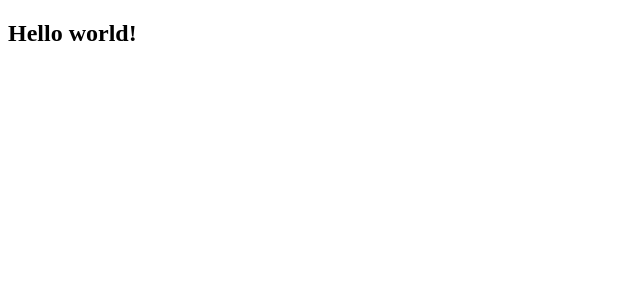
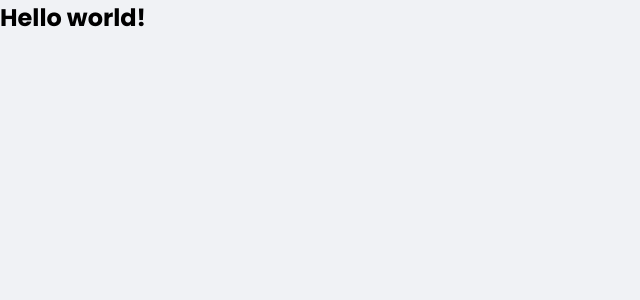
Before and after one commit to ruanvalente/dtmoney, a React (Create React App) app: page / in a window 1280 px wide. Shown: the top 300 px of the page, without its empty margins (0-640 px from the left). Built offline with nearby package versions, Linux system fonts and the light colour scheme.

Commit message:
style: added global style

```diff
--- a/package.json
+++ b/package.json
@@ -14,7 +14,8 @@
     "react-dom": "^17.0.2",
     "react-scripts": "4.0.3",
     "typescript": "^4.3.2",
-    "web-vitals": "^1.1.2"
+    "web-vitals": "^1.1.2",
+    "styled-components": "^5.3.0"
   },
   "scripts": {
     "start": "react-scripts start",
@@ -39,5 +40,8 @@
       "last 1 firefox version",
       "last 1 safari version"
     ]
+  },
+  "devDependencies": {
+    "@types/styled-components": "^5.1.9"
   }
 }
--- a/public/index.html
+++ b/public/index.html
@@ -1,10 +1,15 @@
 <!DOCTYPE html>
 <html lang="en">
   <head>
+    <link rel="preconnect" href="https://fonts.gstatic.com" />
     <meta charset="utf-8" />
     <link rel="icon" href="favicon.png" />
     <meta name="viewport" content="width=device-width, initial-scale=1" />
     <title>dtmoney</title>
+    <link
+      href="https://fonts.googleapis.com/css2?family=Poppins:wght@300;400;500;700&display=swap"
+      rel="stylesheet"
+    />
   </head>
   <body>
     <noscript>You need to enable JavaScript to run this app.</noscript>
--- a/src/App.tsx
+++ b/src/App.tsx
@@ -1,7 +1,10 @@
+import { GlobalStyle } from "./styles/globalStyle";
+
 export function App() {
   return (
     <div className="App">
       <h2>Hello world!</h2>
+      <GlobalStyle />
     </div>
   );
 }
--- /dev/null
+++ b/src/styles/globalStyle.ts
@@ -0,0 +1,58 @@
+import { createGlobalStyle } from "styled-components";
+
+export const GlobalStyle = createGlobalStyle`
+
+  :root {
+    --dt-background: #F0F2F5;
+    --dt-text: #969CB3;
+    --dt-title: #363F5F;
+    --dt-shape: #FFFFFF;
+    --dt-danger: #E62E4D;
+    --dt-success: #33CC95;
+    --dt-primary: #5429CC;
+    --dt-primary-light: #6933FF;
+  }
+
+  * {
+    margin: 0;
+    padding: 0;
+    box-sizing: border-box;
+  }
+
+  html {
+    @media (max-width: 1080px) {
+      font-size: 93.75%;
+    }
+
+    @media (max-width: 720px) {
+      font-size: 87.5%;
+    }
+  }
+
+  html, body {
+    height: 100%;
+  }
+
+  body {
+    background: var(--dt-background);
+    -webkit-font-smoothing: antialiased;
+  }
+
+  body, input, textarea, button {
+    font-family: 'Poppins', sans-serif;
+    font-weight: 400;
+  }
+
+  h1, h2, h3, h4, h5, h6, strong {
+    font-weight: 600;
+  }
+
+  button {
+    cursor: pointer;
+  }
+
+  [disabled] {
+    opacity: 0.6;
+    cursor: not-allowed;
+  }
+`;
```
Also changed, not shown: 1 other file (tests, documents, lock files or other folders).
